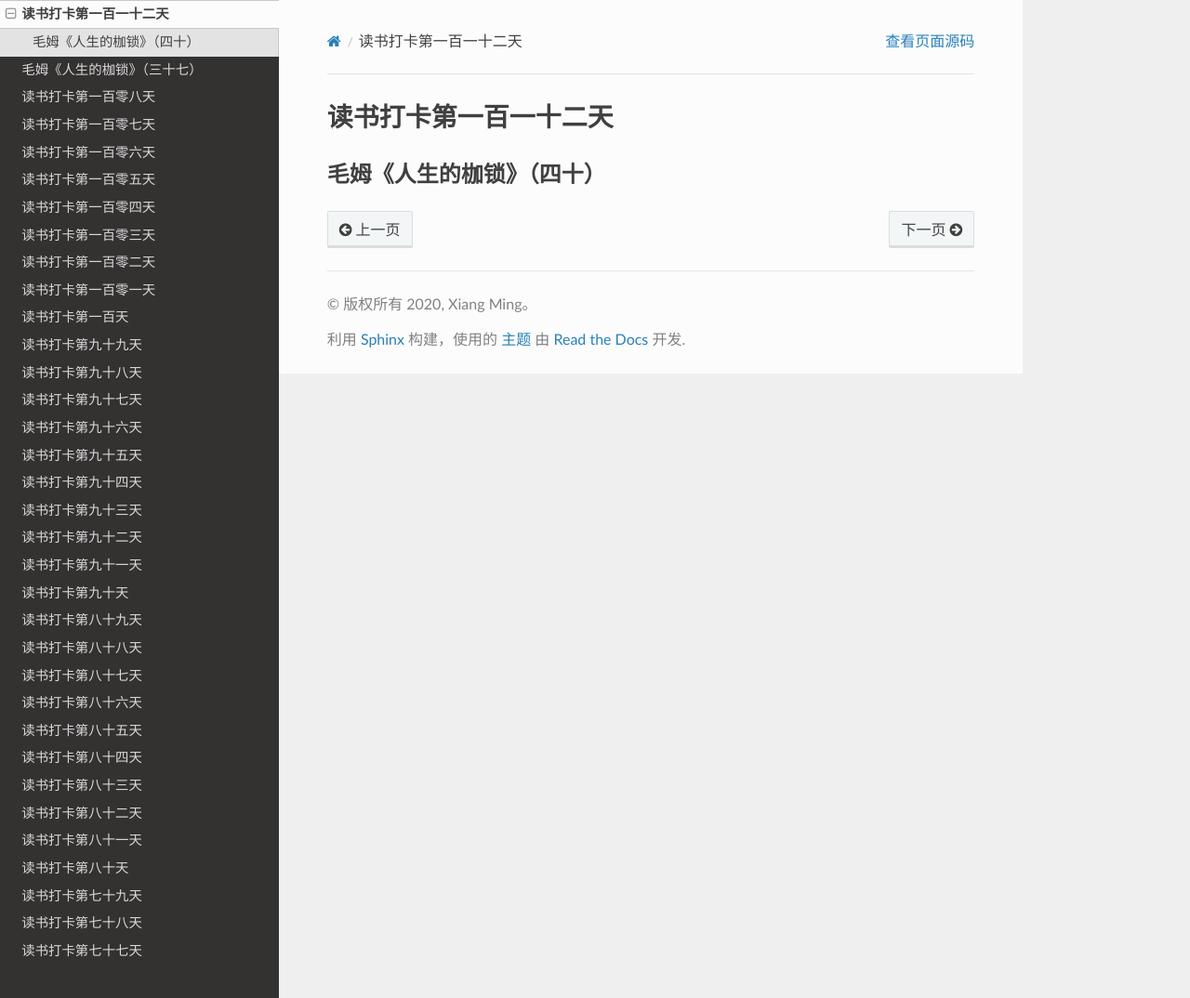
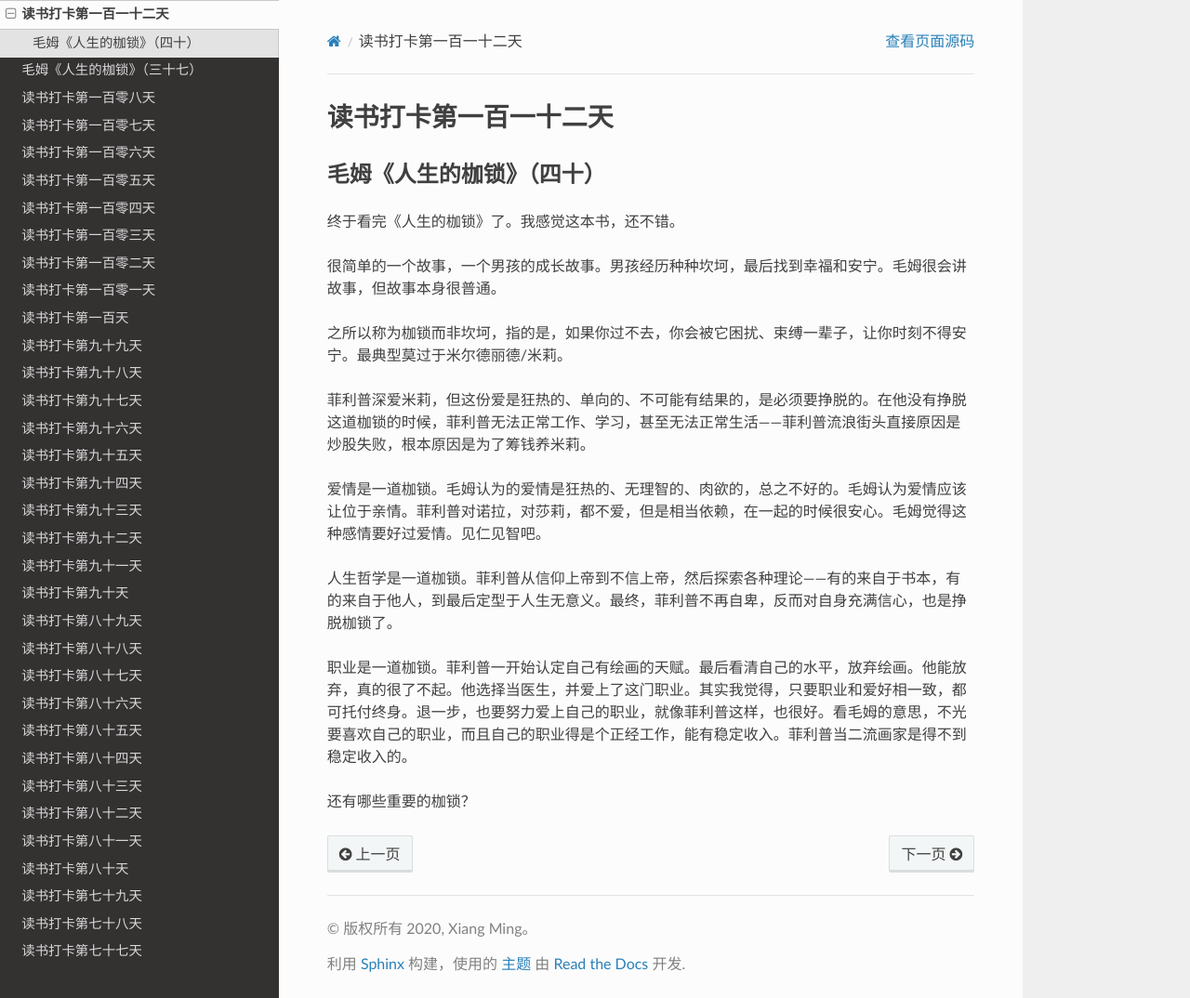
Before and after one commit to xiangming1975/reading, a Sphinx documentation site: the page built from source/2020-09-30.md, in a window 1280 px wide and 1074 px high. Shown: the whole window at 93% size. Built offline with Sphinx 7.4.7 and the Read the Docs theme 2.0.0, drawn with Linux system fonts in a browser that asks for light colours.

Commit message:
终于看完人生的枷锁了。

```diff
--- a/source/2020-09-30.md
+++ b/source/2020-09-30.md
@@ -3,3 +3,19 @@
 
 毛姆《人生的枷锁》（四十）
 ---
+
+终于看完《人生的枷锁》了。我感觉这本书，还不错。
+
+很简单的一个故事，一个男孩的成长故事。男孩经历种种坎坷，最后找到幸福和安宁。毛姆很会讲故事，但故事本身很普通。
+
+之所以称为枷锁而非坎坷，指的是，如果你过不去，你会被它困扰、束缚一辈子，让你时刻不得安宁。最典型莫过于米尔德丽德/米莉。
+
+菲利普深爱米莉，但这份爱是狂热的、单向的、不可能有结果的，是必须要挣脱的。在他没有挣脱这道枷锁的时候，菲利普无法正常工作、学习，甚至无法正常生活——菲利普流浪街头直接原因是炒股失败，根本原因是为了筹钱养米莉。
+
+爱情是一道枷锁。毛姆认为的爱情是狂热的、无理智的、肉欲的，总之不好的。毛姆认为爱情应该让位于亲情。菲利普对诺拉，对莎莉，都不爱，但是相当依赖，在一起的时候很安心。毛姆觉得这种感情要好过爱情。见仁见智吧。
+
+人生哲学是一道枷锁。菲利普从信仰上帝到不信上帝，然后探索各种理论——有的来自于书本，有的来自于他人，到最后定型于人生无意义。最终，菲利普不再自卑，反而对自身充满信心，也是挣脱枷锁了。
+
+职业是一道枷锁。菲利普一开始认定自己有绘画的天赋。最后看清自己的水平，放弃绘画。他能放弃，真的很了不起。他选择当医生，并爱上了这门职业。其实我觉得，只要职业和爱好相一致，都可托付终身。退一步，也要努力爱上自己的职业，就像菲利普这样，也很好。看毛姆的意思，不光要喜欢自己的职业，而且自己的职业得是个正经工作，能有稳定收入。菲利普当二流画家是得不到稳定收入的。
+
+还有哪些重要的枷锁？
```
Also changed, not shown: source/2020-10-01.md (added, +5 -0 lines).
